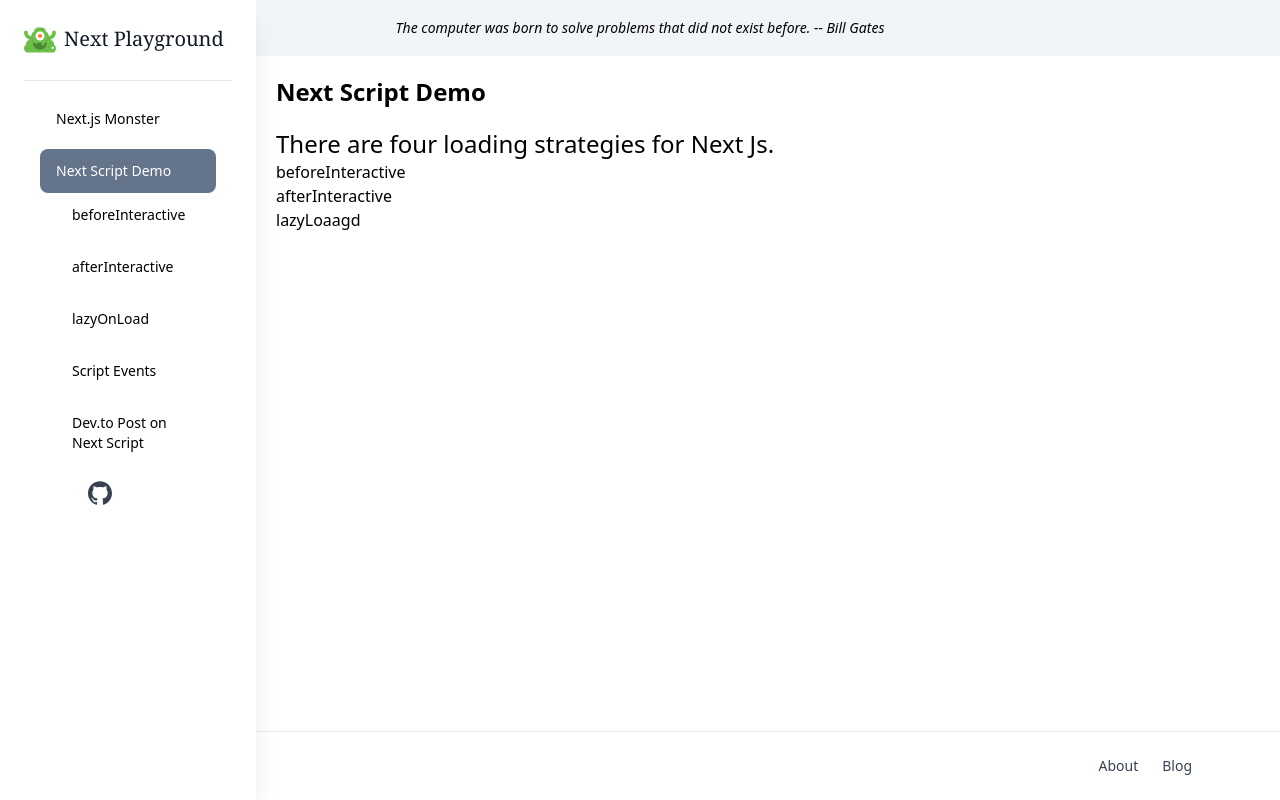
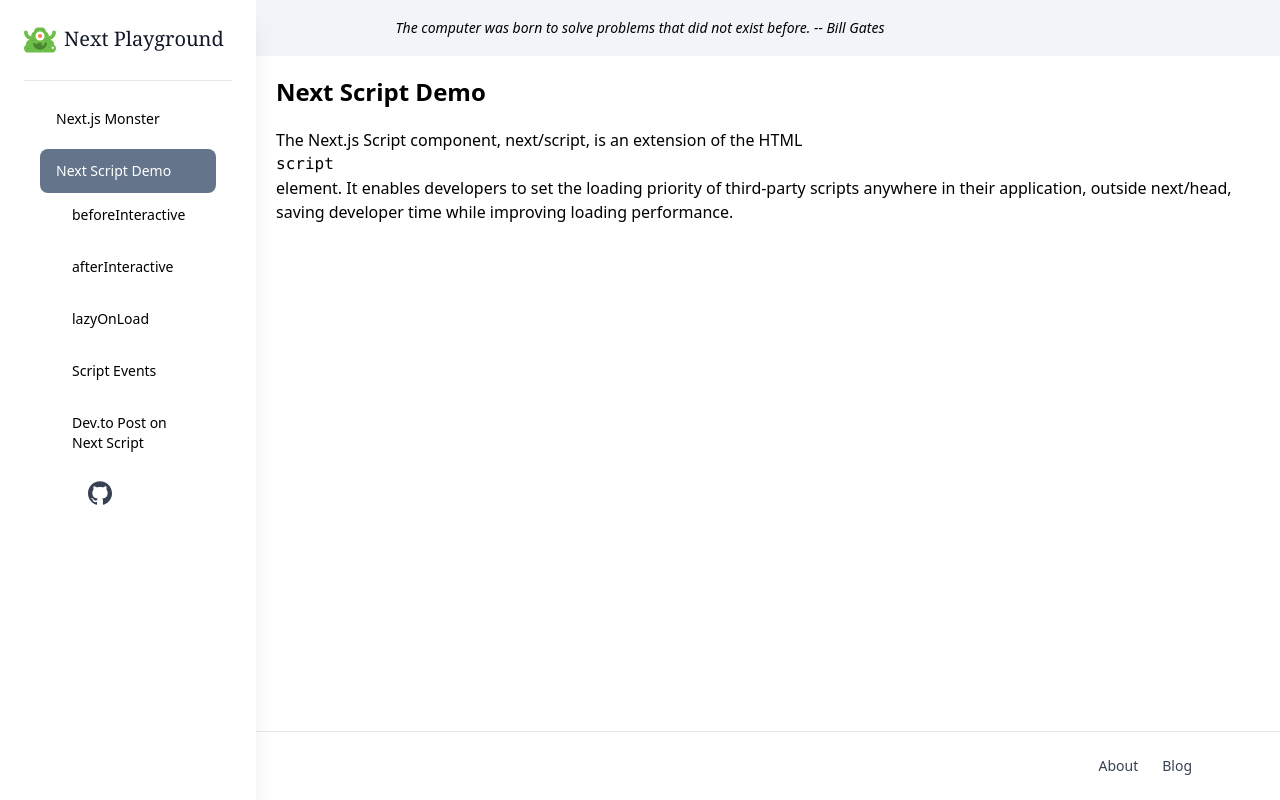
Before and after one commit to xd-hearst/nextjs-playground, a Next.js app: page /scripts-demo in a window 1280 px wide. Built offline with nearby package versions, Linux system fonts and the light colour scheme.

Commit message:
fix script demo

```diff
--- a/pages/scripts-demo/index.jsx
+++ b/pages/scripts-demo/index.jsx
@@ -1,22 +1,13 @@
 import PageShell from 'components/page-shell';
 
-export default function Home() {
+export default function ScriptDemo() {
 	return (
 		<PageShell title="Next Script Demo">
-			<div className="text-2xl">
-				There are four loading strategies for Next Js.
-			</div>
-			<div>
-				<p>
-					<a>beforeInteractive</a>
-				</p>
-				<p>
-					<a>afterInteractive</a>
-				</p>
-				<p>
-					<a>lazyLoaagd</a>
-				</p>
-			</div>
+			The Next.js Script component, next/script, is an extension of the HTML
+			<code class="language-markdown">script</code> element. It enables
+			developers to set the loading priority of third-party scripts anywhere in
+			their application, outside next/head, saving developer time while
+			improving loading performance.
 		</PageShell>
 	);
 }
```
